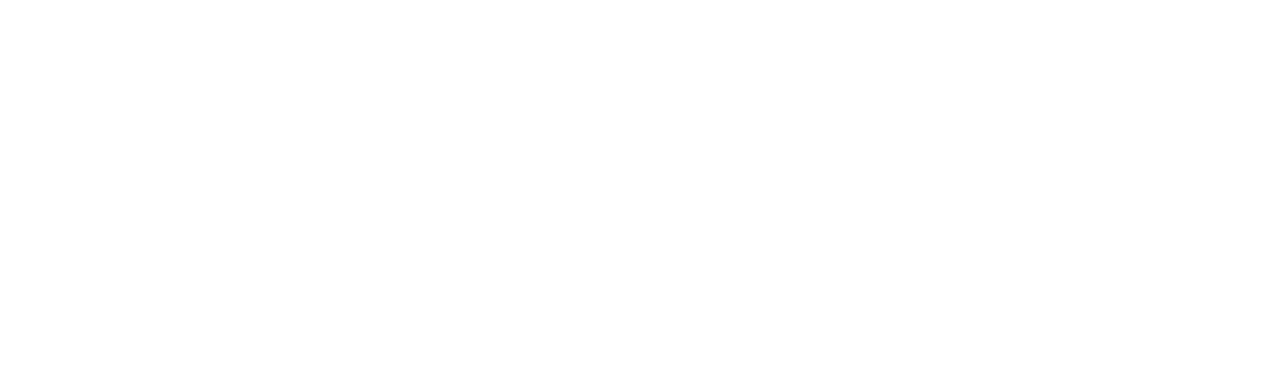
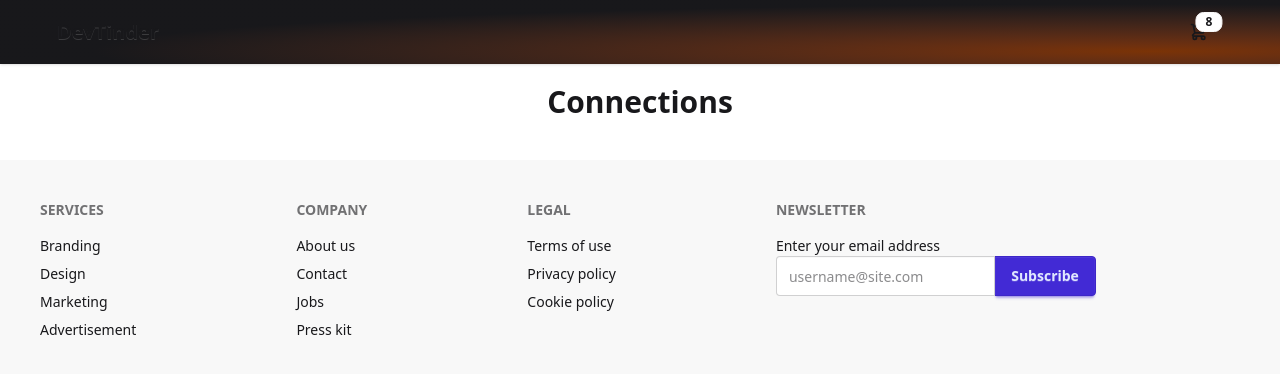
Before and after one commit to shaurya-gupta2115/devTinder-web, a React (Vite) app: page /user/connections in a window 1280 px wide. Before the commit this address had no page. Shown: the top 374 px of the page. Built offline with nearby package versions, Linux system fonts and the light colour scheme; no server answers.

Commit message:
basic structure till connection has been done

```diff
--- a/src/App.jsx
+++ b/src/App.jsx
@@ -7,6 +7,7 @@
 import appStore from "./utils/appStore";
 import Feed from "./components/Feed";
 import EditProfile from "./components/EditProfile";
+import Connections from "./components/Connections";
 
 function App() {
   return (
@@ -19,6 +20,7 @@
               <Route path="/login" element={<Login />} />
               <Route path="/signup" element={<SignUp />} />
               <Route path="/profile" element={<Profile />} />
+              <Route path="/user/connections" element={<Connections />} />
             </Route>
           </Routes>
         </BrowserRouter>
--- /dev/null
+++ b/src/components/Connections.jsx
@@ -0,0 +1,29 @@
+import axios from "axios";
+import React, { useEffect } from "react";
+import { BASE_URL } from "../utils/constants";
+
+const Connections = () => {
+  const fetchConnections = async () => {
+    try {
+      const res = await axios.get(BASE_URL + "/user/connections", {
+        withCredentials: true,
+      });
+
+      console.log("here are your connections", res?.data?.data);
+    } catch (err) {
+      console.error("your error is in connection .jsx", err);
+    }
+  };
+
+  useEffect(() => {
+    fetchConnections();
+  }, []);
+
+  return (
+    <div className="mt-5 flex justify-center">
+      <h1 className="text-3xl font-bold ">Connections</h1>
+    </div>
+  );
+};
+
+export default Connections;
--- a/src/components/EditProfile.jsx
+++ b/src/components/EditProfile.jsx
@@ -1,4 +1,4 @@
-import React, { useState, useEffect } from "react";
+import React, { useState} from "react";
 import UserCard from "./UserCard";
 import axios from "axios";
 import { BASE_URL } from "../utils/constants";
@@ -55,8 +55,6 @@
       setInterval(() => {
         setUpdate("Update Profile");
       }, 3000);
-
-
     } catch (err) {
       setError(err.response.data);
     }
--- a/src/components/Navbar.jsx
+++ b/src/components/Navbar.jsx
@@ -36,7 +36,7 @@
     <>
       <div className="navbar shadow-sm px-10 bg-radial-[at_90%_80%] from-amber-900 to-zinc-900 to-65% mb-5">
         <div className="flex-1">
-          <a className="btn btn-ghost text-xl">DevTinder</a>
+          <Link to="/" className="btn btn-ghost text-xl">DevTinder</Link>
         </div>
         <div className="flex-none">
           <div className="dropdown dropdown-end">
@@ -97,6 +97,12 @@
                   </Link>
                 </li>
                 <li>
+                  <Link to="/user/connections" className="justify-between">
+                    Connections
+                    <span className="badge">🔥</span>
+                  </Link>
+                </li>
+                <li>
                   <a>Settings</a>
                 </li>
                 <li>
```
Also changed, not shown: src/utils/connectionSlice.js (added).
